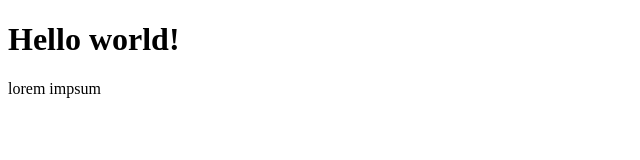
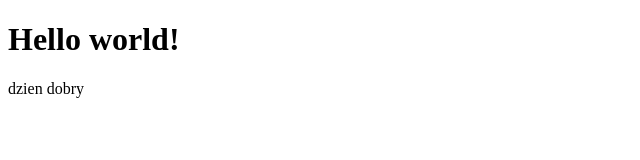
Before and after one commit to pkomolko/hello-world, a plain HTML site: page index.html in a window 1280 px wide. Shown: the full height of the page, 0-640 px from the left. Drawn offline with Linux system fonts and the light colour scheme.

Commit message:
zmiana paragrafu

```diff
--- a/index.html
+++ b/index.html
@@ -6,7 +6,7 @@
 <body>
 	<header>
 		<h1>Hello world!</h1>
-		<p>lorem impsum</p>
+		<p>dzien dobry </p>
 	</header>
 </body>
 </html>
```
